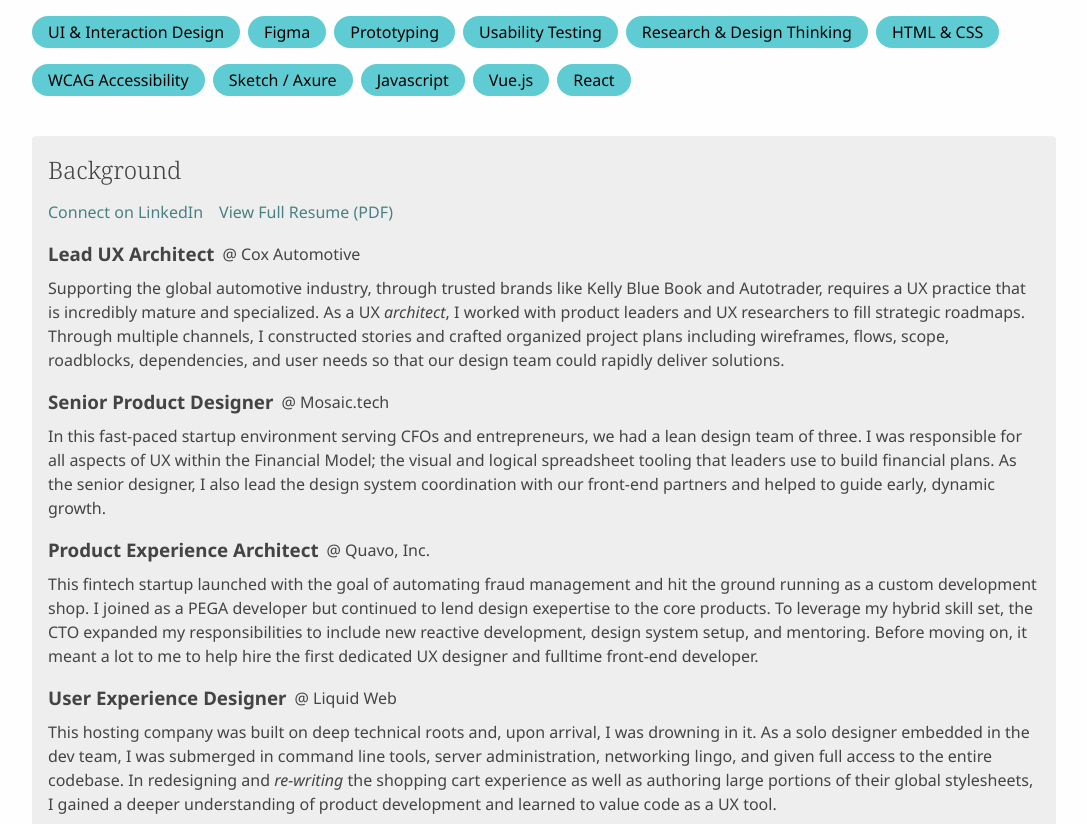
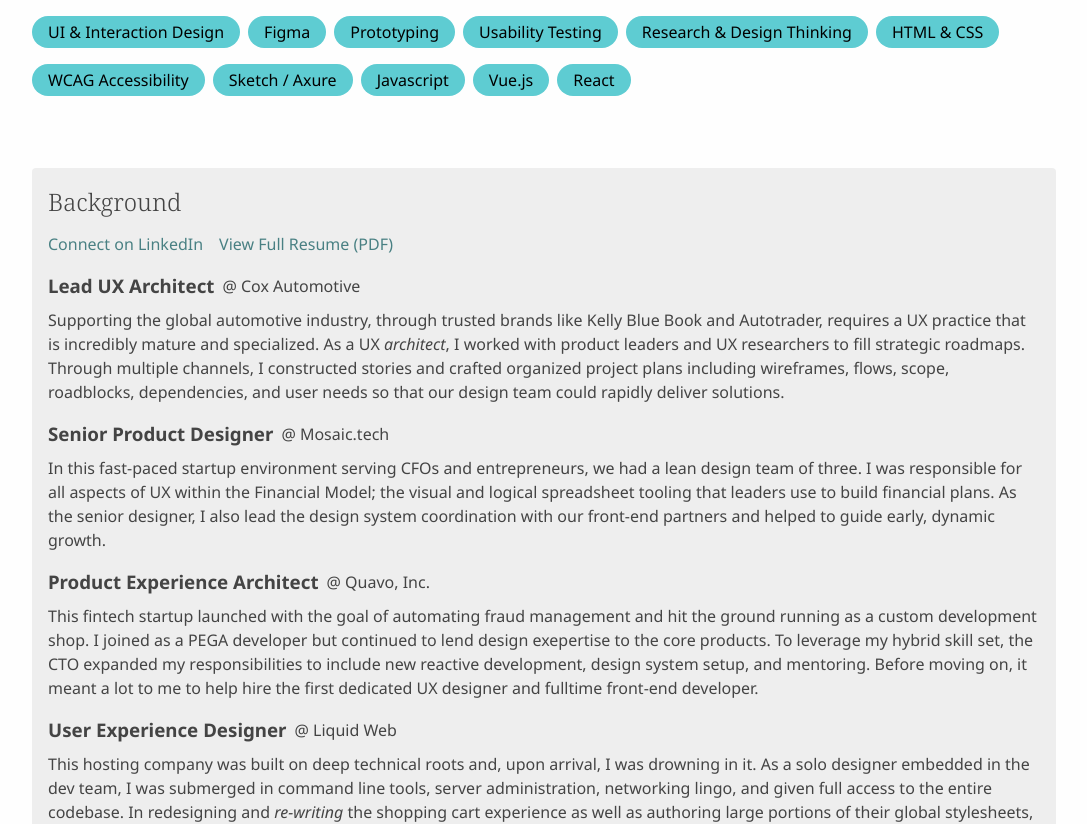
Before and after one commit to ralox/barnett.cc, a React (Create React App) app: page /about in a window 1280 px wide. Shown: the part 660-1484 px from the top of the page, without its empty margins (96-1183 px from the left). Built offline with nearby package versions, Linux system fonts and the light colour scheme.

Commit message:
minor tweaks to about

```diff
--- a/src/styles/about.css
+++ b/src/styles/about.css
@@ -112,7 +112,7 @@
 /* BACKGROUND */
 
 .bio-background {
-  margin: 2em 0;
+  margin: 4em 0 2em;
   padding: 1em;
   background-color: var(--color-bg-offset);
   border-radius: 4px;
--- a/src/views/About.js
+++ b/src/views/About.js
@@ -26,7 +26,7 @@
             Originally from Michigan, I now live in Texas with my wife and three cats. We love to see the world whenever possible.
           </p>
           <ul className="identity">
-            <li alt="Travels"><span>✈️ </span>
+            <li><span title="Travels">✈️ </span>
               <span class="country-tag" alt="Canada 2004,2018">🇨🇦</span>
               <span class="country-tag" alt="France 2014">🇫🇷</span>
               <span class="country-tag" alt="Monaco 2014">🇲🇨</span>
@@ -44,8 +44,8 @@
               <span class="country-tag" alt="New Zealand 2024">🇳🇿</span>
               <span class="country-tag" alt="Thailand 2025">🇹🇭</span>
             </li>
-            <li alt="MBTI">🧠 <a href="https://www.16personalities.com/infps-at-work" target="blank">Assertive Mediator (INFP-A)</a></li>
-            <li alt="Harry Potter House">🧙🏻 Ravenclaw</li>
+            <li><span title="MBTI">🧠</span> <a href="https://www.16personalities.com/infps-at-work" target="blank">Assertive Mediator (INFP-A)</a></li>
+            <li><span title="Harry Potter House">🧙🏻</span> Ravenclaw</li>
           </ul>
         </div>
         <div className="bio-skills">
```
